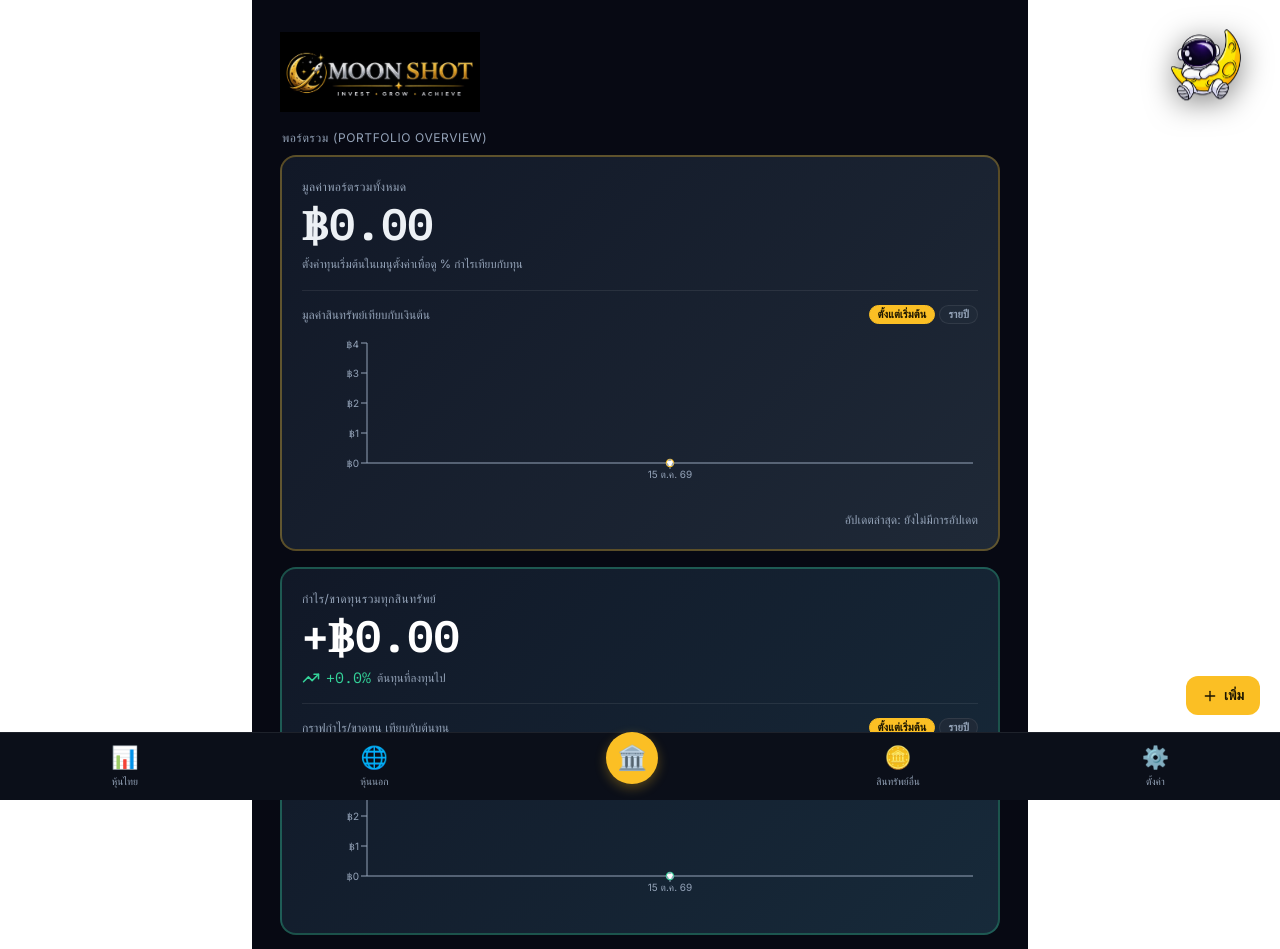
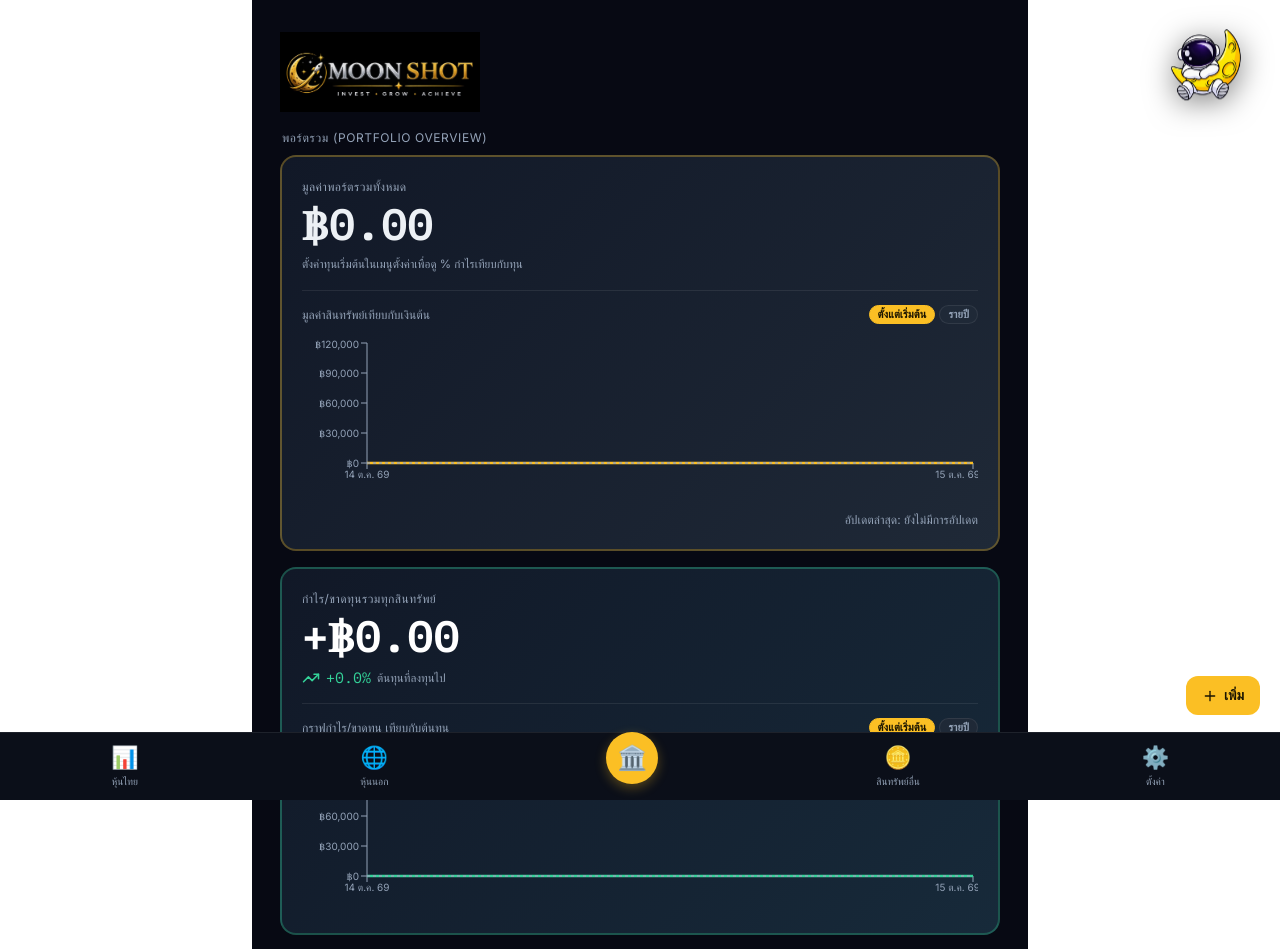
Before and after one commit to Loppol-hub/my-portfolio-app, a React (Vite) app: page / in a window 1280 px wide. Shown: the top 949 px of the page. Built offline with nearby package versions, Linux system fonts and the light colour scheme.

Commit message:
Update App.jsx

```diff
--- a/src/App.jsx
+++ b/src/App.jsx
@@ -151,6 +151,15 @@ const INSTRUMENT_TYPES = [
   { key: 'etf', label: 'ETF' },
 ];
 const INSTRUMENT_RANK = { stock: 0, dr: 1, etf: 2 };
+
+// ฟังก์ชันคำนวณโดเมนแกน Y แบบกระชับและปรับอัตโนมัติ (ข้อ 4)
+const getDynamicDomain = (currentVal, baseVal) => {
+  const refVal = currentVal || baseVal || 100000;
+  const margin = refVal * 0.2; // เผื่อช่วงบนล่าง 20% ให้ดูกระชับ
+  const min = Math.max(0, refVal - margin);
+  const max = refVal + margin;
+  return [Math.floor(min / 10000) * 10000, Math.ceil(max / 10000) * 10000];
+};
 
 export default function PortfolioApp() {
   const [activeTab, setActiveTab] = useState(3);
@@ -391,59 +400,41 @@ export default function PortfolioApp() {
     return dates.length ? dates[dates.length - 1] : null;
   }, [holdings]);
 
-  // ข้อ 3: ไม่สน history เก่าที่อาจจะคลาดเคลื่อน ให้ใช้ตัวเลขปัจจุบันของวันนี้เป็นจุดหลักอ้างอิงกราฟ
+  // ข้อ 1 & 2: สร้างข้อมูลกราฟเป็นเส้นตรงอิงจากค่าปัจจุบันของวันนี้เป๊ะๆ (ตัดประวัติเก่าทิ้ง)
   const todayKey = todayStr();
-  const normalizedHistory = useMemo(() => {
-    const baseHistory = history.filter(p => p.date !== todayKey);
-    return [...baseHistory, { date: todayKey, value: displayTotalValue }].sort((a, b) => a.date.localeCompare(b.date));
-  }, [history, todayKey, displayTotalValue]);
-
-  const filterHistoryByMode = (mode, year) => {
-    if (mode === 'year') {
-      return normalizedHistory.filter((p) => (p.date || '').slice(0, 4) === year);
-    }
-    return normalizedHistory;
-  };
+  const flatDateList = useMemo(() => {
+    const d = new Date();
+    const dPrev = new Date();
+    dPrev.setDate(d.getDate() - 1);
+    return [
+      { date: dPrev.toISOString().slice(0, 10) },
+      { date: todayKey }
+    ];
+  }, [todayKey]);
 
   const chartDataTotal = useMemo(() => {
-    const filtered = filterHistoryByMode(graphModeTotal, graphYearTotal);
-    return filtered.map((p) => ({ date: p.date, value: p.value === displayTotalValue ? displayTotalValue : p.value, principal: totalCapital }));
-  }, [normalizedHistory, graphModeTotal, graphYearTotal, totalCapital, displayTotalValue]);
+    return flatDateList.map((p) => ({ date: p.date, value: displayTotalValue, principal: totalCapital }));
+  }, [flatDateList, displayTotalValue, totalCapital]);
 
   const chartDataGainCard = useMemo(() => {
-    const filtered = filterHistoryByMode(graphModeGain, graphYearGain);
-    return filtered.map((p) => {
-      const val = p.value === displayTotalValue ? displayTotalValue : p.value;
-      const gain = val - totalInvestedCost;
-      return { date: p.date, gain: gain, cost: totalInvestedCost };
-    });
-  }, [normalizedHistory, graphModeGain, graphYearGain, totalInvestedCost, displayTotalValue]);
+    return flatDateList.map((p) => ({ date: p.date, gain: totalGain, cost: totalInvestedCost }));
+  }, [flatDateList, totalGain, totalInvestedCost]);
 
   const chartDataTh = useMemo(() => {
-    const filtered = filterHistoryByMode(graphModeTh, graphYearTh);
     const thHoldings = enriched.filter(h => h.type === 'th_stock');
     const thCost = thHoldings.reduce((s, h) => s + h.costValue, 0);
     const thVal = thHoldings.reduce((s, h) => s + h.marketValue, 0);
-    return filtered.map((p) => {
-      const ratio = totalInvestedValue > 0 ? thVal / totalInvestedValue : 0;
-      const val = (p.value === displayTotalValue ? displayTotalValue : p.value) * ratio;
-      const gain = val - thCost;
-      return { date: p.date, gain: gain, cost: thCost };
-    });
-  }, [normalizedHistory, graphModeTh, graphYearTh, enriched, totalInvestedValue, displayTotalValue]);
+    const thGain = thVal - thCost;
+    return flatDateList.map((p) => ({ date: p.date, gain: thGain, cost: thCost }));
+  }, [flatDateList, enriched]);
 
   const chartDataUs = useMemo(() => {
-    const filtered = filterHistoryByMode(graphModeUs, graphYearUs);
     const usHoldings = enriched.filter(h => h.type === 'foreign_stock');
     const usCost = usHoldings.reduce((s, h) => s + h.costValue, 0);
     const usVal = usHoldings.reduce((s, h) => s + h.marketValue, 0);
-    return filtered.map((p) => {
-      const ratio = totalInvestedValue > 0 ? usVal / totalInvestedValue : 0;
-      const val = (p.value === displayTotalValue ? displayTotalValue : p.value) * ratio;
-      const gain = val - usCost;
-      return { date: p.date, gain: gain, cost: usCost };
-    });
-  }, [normalizedHistory, graphModeUs, graphYearUs, enriched, totalInvestedValue, displayTotalValue]);
+    const usGain = usVal - usCost;
+    return flatDateList.map((p) => ({ date: p.date, gain: usGain, cost: usCost }));
+  }, [flatDateList, enriched]);
 
   const openAdd = () => { setForm(emptyForm); setEditingId(null); setFormError(''); setPanel('form'); };
   const openEdit = (h) => {
@@ -1120,7 +1111,7 @@ export default function PortfolioApp() {
                           <ResponsiveContainer width="100%" height="100%">
                             <LineChart data={chartDataTh}>
                               <XAxis dataKey="date" stroke="#94a3b8" fontSize={10} tickFormatter={(val) => thaiDate(val)} />
-                              <YAxis stroke="#94a3b8" fontSize={10} domain={['auto', 'auto']} tickFormatter={(val) => `฿${fmt(val, 0)}`} />
+                              <YAxis stroke="#94a3b8" fontSize={10} domain={getDynamicDomain(typeGain, typeCost)} tickFormatter={(val) => `฿${fmt(val, 0)}`} />
                               <Tooltip contentStyle={{ background: '#111827', border: '1px solid var(--divider)', borderRadius: '8px', color: '#fff', fontSize: '12px' }} formatter={(val, name) => [`฿${fmt(val)}`, name === 'gain' ? 'กำไร/ขาดทุน' : 'ต้นทุน']} labelFormatter={(l) => thaiDate(l)} />
                               <Line type="monotone" dataKey="gain" stroke="#C7A344" strokeWidth={2} dot={false} name="gain" isAnimationActive={false} />
                               <Line type="monotone" dataKey="cost" stroke="#94a3b8" strokeWidth={1.5} strokeDasharray="3 3" dot={false} name="cost" isAnimationActive={false} />
@@ -1274,9 +1265,10 @@ export default function PortfolioApp() {
                           <ResponsiveContainer width="100%" height="100%">
                             <LineChart data={chartDataUs}>
                               <XAxis dataKey="date" stroke="#94a3b8" fontSize={10} tickFormatter={(val) => thaiDate(val)} />
-                              <YAxis stroke="#94a3b8" fontSize={10} domain={['auto', 'auto']} tickFormatter={(val) => `฿${fmt(val, 0)}`} />
+                              <YAxis stroke="#94a3b8" fontSize={10} domain={getDynamicDomain(typeGain, typeCost)} tickFormatter={(val) => `฿${fmt(val, 0)}`} />
                               <Tooltip contentStyle={{ background: '#111827', border: '1px solid var(--divider)', borderRadius: '8px', color: '#fff', fontSize: '12px' }} formatter={(val, name) => [`฿${fmt(val)}`, name === 'gain' ? 'กำไร/ขาดทุน' : 'ต้นทุน']} labelFormatter={(l) => thaiDate(l)} />
-                              <Line type="monotone" dataKey="gain" stroke="#6E8CB0" strokeWidth={2} dot={false} name="gain" isAnimationActive={false} />
+                              {/* ข้อ 3: เปลี่ยนสีเส้นตรงของหุ้นนอกเป็นสีทอง และเส้นปะคงเดิม */}
+                              <Line type="monotone" dataKey="gain" stroke="#fbbf24" strokeWidth={2} dot={false} name="gain" isAnimationActive={false} />
                               <Line type="monotone" dataKey="cost" stroke="#94a3b8" strokeWidth={1.5} strokeDasharray="3 3" dot={false} name="cost" isAnimationActive={false} />
                             </LineChart>
                           </ResponsiveContainer>
@@ -1369,7 +1361,7 @@ export default function PortfolioApp() {
             <div>
               <div className="pf-section-label" style={{ marginTop: 0 }}>พอร์ตรวม (Portfolio Overview)</div>
 
-              {/* การ์ดที่ 1: มูลค่าพอร์ตรวมทั้งหมด (พร้อมเปอร์เซ็นต์และยอดกำไรด้านล่างตามปกติ) */}
+              {/* การ์ดที่ 1: มูลค่าพอร์ตรวมทั้งหมด */}
               <div className="pf-hero" style={{ border: '2px solid rgba(251, 191, 36, 0.3)', background: 'linear-gradient(135deg, #111827 0%, #1f2937 100%)' }}>
                 <div className="pf-hero-label">มูลค่าพอร์ตรวมทั้งหมด</div>
                 <div className="pf-hero-value pf-mono" style={{ fontSize: '44px' }}>฿{fmt(displayTotalValue)}</div>
@@ -1402,7 +1394,8 @@ export default function PortfolioApp() {
                     <ResponsiveContainer width="100%" height="100%">
                       <LineChart data={chartDataTotal}>
                         <XAxis dataKey="date" stroke="#94a3b8" fontSize={10} tickFormatter={(val) => thaiDate(val)} />
-                        <YAxis stroke="#94a3b8" fontSize={10} domain={['auto', 'auto']} tickFormatter={(val) => `฿${fmt(val, 0)}`} />
+                        {/* ข้อ 4: ใช้ฟังก์ชัน domain แบบกระชับและปรับอัตโนมัติ */}
+                        <YAxis stroke="#94a3b8" fontSize={10} domain={getDynamicDomain(displayTotalValue, totalCapital)} tickFormatter={(val) => `฿${fmt(val, 0)}`} />
                         <Tooltip contentStyle={{ background: '#111827', border: '1px solid var(--divider)', borderRadius: '8px', color: '#fff', fontSize: '12px' }} formatter={(val, name) => [`฿${fmt(val)}`, name === 'value' ? 'มูลค่าพอร์ต' : 'เงินต้น']} labelFormatter={(l) => thaiDate(l)} />
                         <Line type="monotone" dataKey="value" stroke="#fbbf24" strokeWidth={2.5} dot={false} name="value" isAnimationActive={false} />
                         <Line type="monotone" dataKey="principal" stroke="#94a3b8" strokeWidth={1.5} strokeDasharray="3 3" dot={false} name="principal" isAnimationActive={false} />
@@ -1416,7 +1409,7 @@ export default function PortfolioApp() {
                 </div>
               </div>
 
-              {/* การ์ดที่ 2: กำไร/ขาดทุนรวมทุกสินทรัพย์ (ตัวเลขสีขาว, ข้อความต่อท้าย "ต้นทุนที่ลงทุนไป") */}
+              {/* การ์ดที่ 2: กำไร/ขาดทุนรวมทุกสินทรัพย์ */}
               <div className="pf-hero" style={{ border: '2px solid rgba(52, 211, 153, 0.3)', background: 'linear-gradient(135deg, #111827 0%, #172a3a 100%)' }}>
                 <div className="pf-hero-label">กำไร/ขาดทุนรวมทุกสินทรัพย์</div>
                 <div className="pf-hero-value pf-mono" style={{ fontSize: '44px', color: '#ffffff' }}>
@@ -1447,7 +1440,7 @@ export default function PortfolioApp() {
                     <ResponsiveContainer width="100%" height="100%">
                       <LineChart data={chartDataGainCard}>
                         <XAxis dataKey="date" stroke="#94a3b8" fontSize={10} tickFormatter={(val) => thaiDate(val)} />
-                        <YAxis stroke="#94a3b8" fontSize={10} domain={['auto', 'auto']} tickFormatter={(val) => `฿${fmt(val, 0)}`} />
+                        <YAxis stroke="#94a3b8" fontSize={10} domain={getDynamicDomain(totalGain, totalInvestedCost)} tickFormatter={(val) => `฿${fmt(val, 0)}`} />
                         <Tooltip contentStyle={{ background: '#111827', border: '1px solid var(--divider)', borderRadius: '8px', color: '#fff', fontSize: '12px' }} formatter={(val, name) => [`฿${fmt(val)}`, name === 'gain' ? 'กำไร/ขาดทุน' : 'ต้นทุน']} labelFormatter={(l) => thaiDate(l)} />
                         <Line type="monotone" dataKey="gain" stroke="#34d399" strokeWidth={2.5} dot={false} name="gain" isAnimationActive={false} />
                         <Line type="monotone" dataKey="cost" stroke="#94a3b8" strokeWidth={1.5} strokeDasharray="3 3" dot={false} name="cost" isAnimationActive={false} />
```
